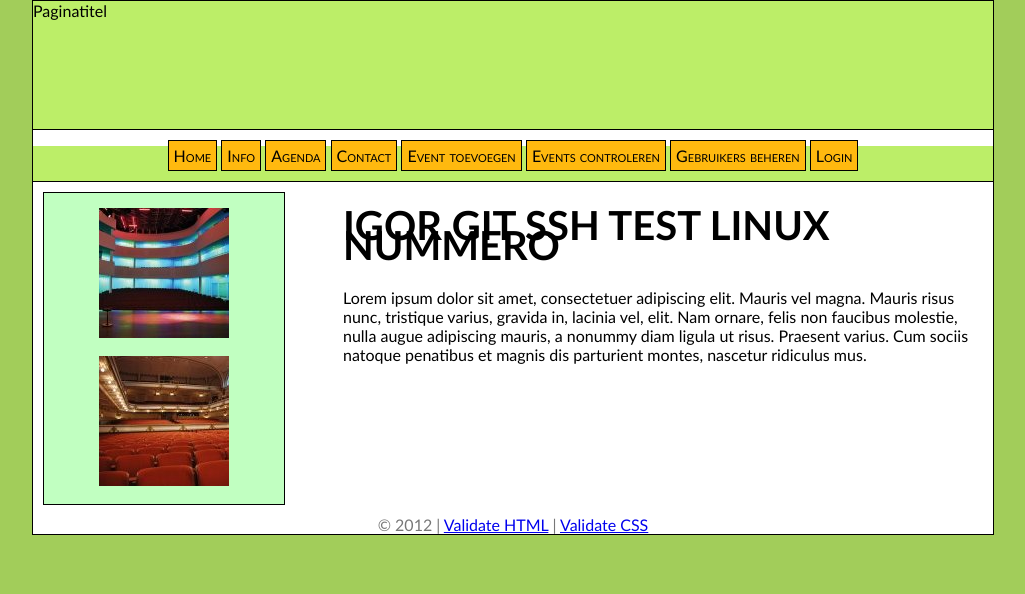
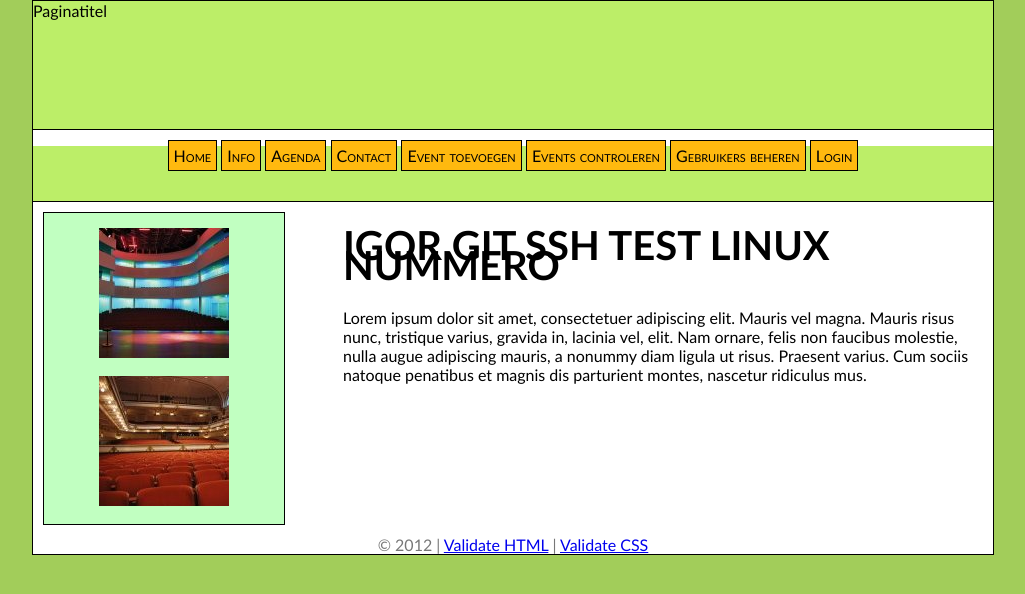
Before and after one commit to MaartenJager/Public_Agenda, a PHP site: page /index.php in a window 1280 px wide. Shown: the top 594 px of the page, without its empty margins (127-1152 px from the left). Run offline with PHP 8.4, Linux system fonts and the light colour scheme.

Commit message:
attempt 1 to fix menu size problem

```diff
--- a/style.css
+++ b/style.css
@@ -90,7 +90,7 @@ form.button:hover {
     list-style: none;
 
     /* Properties of size */
-    height: 35px;
+    height: 55px;
 
     /* Properties of background */
     background: #BCEE68;
```
